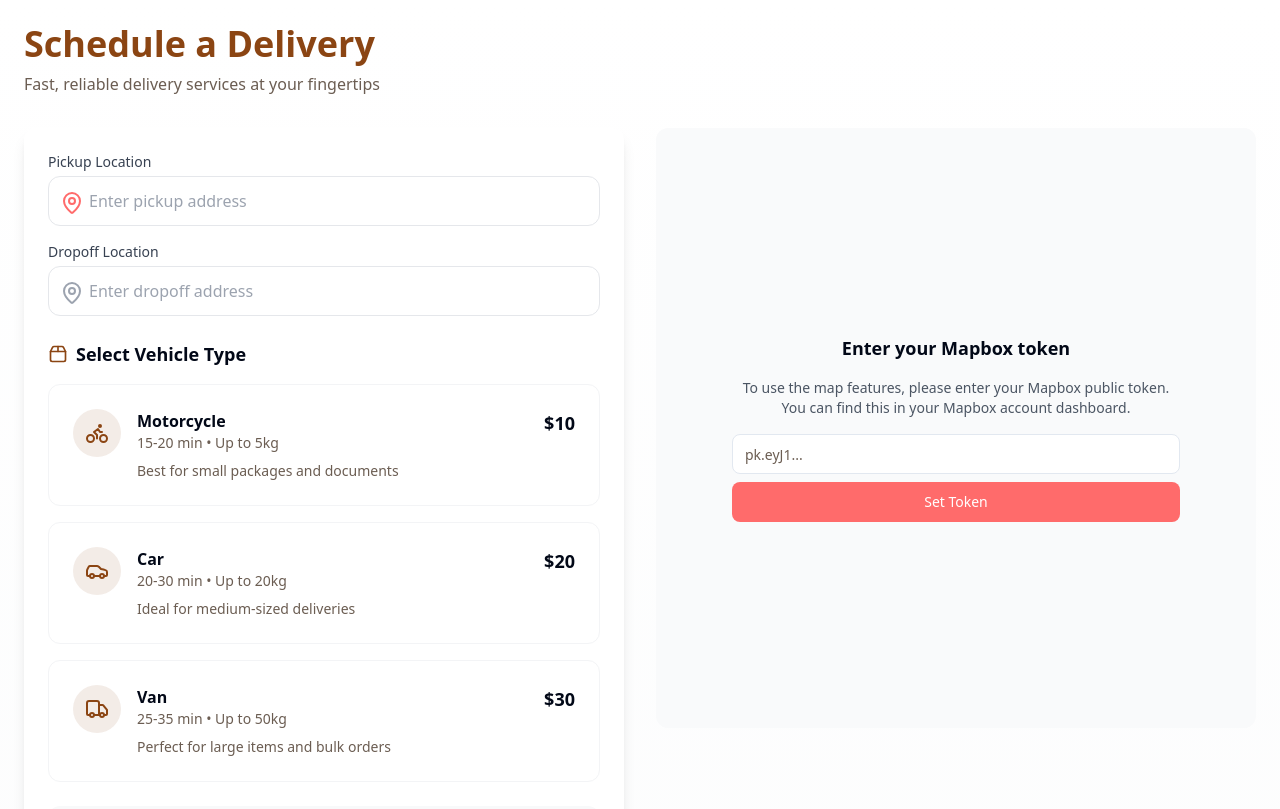
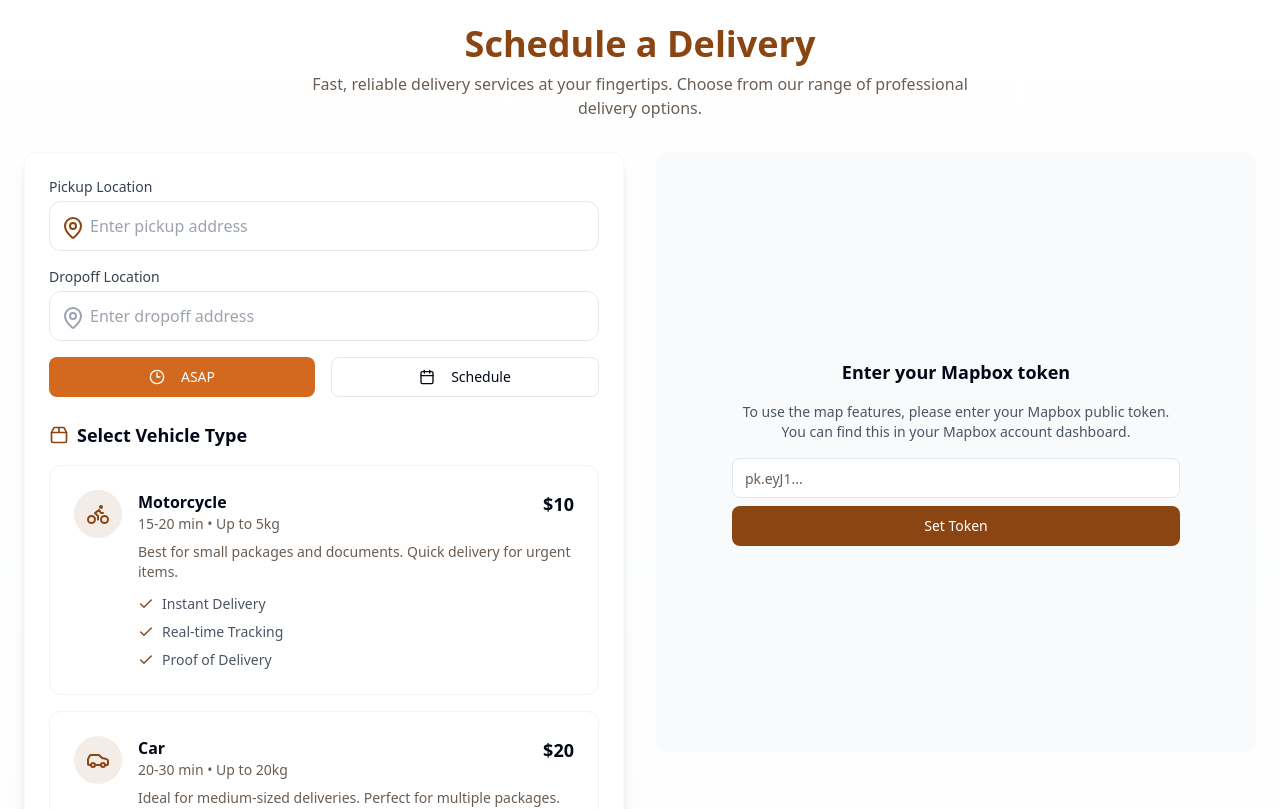
Before and after one commit to maxvaljan/maxmove-delivery-webapp, a React (Vite) app: page /delivery in a window 1280 px wide. Shown: the top 809 px of the page. Built offline with nearby package versions, Linux system fonts and the light colour scheme.

Commit message:
Update codebase with new features
This commit includes various updates and enhancements to the codebase, improving functionality and user experience.
[skip gpt_engineer]

```diff
--- a/src/components/DeliveryForm.tsx
+++ b/src/components/DeliveryForm.tsx
@@ -4,8 +4,9 @@ import DeliveryMap from './DeliveryMap';
 import ServiceCard from './ServiceCard';
 import { Button } from './ui/button';
 import { toast } from 'sonner';
-import { MapPin, Clock, Package2, Info } from 'lucide-react';
+import { MapPin, Clock, Package2, Info, Calendar, Clock3 } from 'lucide-react';
 import { motion } from 'framer-motion';
+import { format } from 'date-fns';
 
 const DeliveryForm = () => {
   const [pickup, setPickup] = useState('');
@@ -15,6 +16,7 @@ const DeliveryForm = () => {
   const [dropoffCoords, setDropoffCoords] = useState<[number, number]>();
   const [packageSize, setPackageSize] = useState<'small' | 'medium' | 'large'>('small');
   const [scheduledTime, setScheduledTime] = useState<Date | null>(null);
+  const [isScheduled, setIsScheduled] = useState(false);
 
   const services = [
     {
@@ -22,25 +24,27 @@ const DeliveryForm = () => {
       price: '$10',
       time: '15-20 min',
       maxWeight: '5kg',
-      description: 'Best for small packages and documents',
+      description: 'Best for small packages and documents. Quick delivery for urgent items.',
+      features: ['Instant Delivery', 'Real-time Tracking', 'Proof of Delivery'],
     },
     {
       type: 'car' as const,
       price: '$20',
       time: '20-30 min',
       maxWeight: '20kg',
-      description: 'Ideal for medium-sized deliveries',
+      description: 'Ideal for medium-sized deliveries. Perfect for multiple packages.',
+      features: ['Multiple Stops', 'Temperature Control', 'Insurance Coverage'],
     },
     {
       type: 'van' as const,
       price: '$30',
       time: '25-35 min',
       maxWeight: '50kg',
-      description: 'Perfect for large items and bulk orders',
+      description: 'Perfect for large items and bulk orders. Best for business deliveries.',
+      features: ['Loading Assistance', 'Route Optimization', 'Dedicated Support'],
     },
   ];
 
-  // Simulating geocoding for demo purposes
   const simulateGeocode = (address: string): [number, number] => {
     return [-74.5 + Math.random() * 0.1, 40 + Math.random() * 0.1];
   };
@@ -69,8 +73,13 @@ const DeliveryForm = () => {
       toast.error('Please select a delivery service');
       return;
     }
+
+    const deliveryTime = isScheduled && scheduledTime
+      ? format(scheduledTime, 'PPpp')
+      : 'As soon as possible';
+
     toast.success('Delivery request submitted successfully!', {
-      description: 'A driver will be assigned to your delivery shortly.',
+      description: `Your ${selectedService} delivery is scheduled for ${deliveryTime}`,
     });
   };
 
@@ -80,9 +89,12 @@ const DeliveryForm = () => {
         initial={{ opacity: 0, y: 20 }}
         animate={{ opacity: 1, y: 0 }}
         transition={{ duration: 0.5 }}
+        className="text-center"
       >
-        <h1 className="text-4xl font-bold mb-2 text-secondary">Schedule a Delivery</h1>
-        <p className="text-muted-foreground mb-8">Fast, reliable delivery services at your fingertips</p>
+        <h1 className="text-4xl font-bold mb-2 text-primary">Schedule a Delivery</h1>
+        <p className="text-muted-foreground mb-8 max-w-2xl mx-auto">
+          Fast, reliable delivery services at your fingertips. Choose from our range of professional delivery options.
+        </p>
       </motion.div>
 
       <div className="grid lg:grid-cols-2 gap-8">
@@ -92,7 +104,7 @@ const DeliveryForm = () => {
           animate={{ opacity: 1, x: 0 }}
           transition={{ duration: 0.5, delay: 0.2 }}
         >
-          <form onSubmit={handleSubmit} className="space-y-6 bg-white p-6 rounded-lg shadow-lg">
+          <form onSubmit={handleSubmit} className="space-y-6 bg-white p-6 rounded-lg shadow-lg border border-accent/10">
             <div className="relative space-y-4">
               <LocationInput
                 label="Pickup Location"
@@ -109,11 +121,32 @@ const DeliveryForm = () => {
                 onChange={handleDropoffChange}
                 icon={<MapPin className="text-destructive" />}
               />
+
+              <div className="flex items-center gap-4 mt-4">
+                <Button
+                  type="button"
+                  variant={isScheduled ? "outline" : "secondary"}
+                  className="flex-1"
+                  onClick={() => setIsScheduled(false)}
+                >
+                  <Clock3 className="w-4 h-4 mr-2" />
+                  ASAP
+                </Button>
+                <Button
+                  type="button"
+                  variant={isScheduled ? "secondary" : "outline"}
+                  className="flex-1"
+                  onClick={() => setIsScheduled(true)}
+                >
+                  <Calendar className="w-4 h-4 mr-2" />
+                  Schedule
+                </Button>
+              </div>
             </div>
 
             <div className="space-y-4">
               <div className="flex items-center gap-2 mb-4">
-                <Package2 className="w-5 h-5 text-secondary" />
+                <Package2 className="w-5 h-5 text-primary" />
                 <h3 className="text-lg font-semibold">Select Vehicle Type</h3>
               </div>
               <div className="grid gap-4">
@@ -125,6 +158,7 @@ const DeliveryForm = () => {
                     time={service.time}
                     maxWeight={service.maxWeight}
                     description={service.description}
+                    features={service.features}
                     selected={selectedService === service.type}
                     onClick={() => setSelectedService(service.type)}
                   />
@@ -133,15 +167,15 @@ const DeliveryForm = () => {
             </div>
 
             <div className="flex gap-4 items-center bg-muted p-4 rounded-lg">
-              <Info className="w-5 h-5 text-secondary" />
+              <Info className="w-5 h-5 text-primary" />
               <p className="text-sm text-muted-foreground">
-                Prices may vary based on distance and traffic conditions
+                Prices may vary based on distance and traffic conditions. All deliveries are insured.
               </p>
             </div>
 
             <Button
               type="submit"
-              className="w-full text-lg py-6 bg-secondary hover:bg-secondary/90"
+              className="w-full text-lg py-6 bg-primary hover:bg-primary/90"
             >
               Request Delivery
             </Button>
--- a/src/components/LocationInput.tsx
+++ b/src/components/LocationInput.tsx
@@ -24,7 +24,7 @@ const LocationInput = ({ label, placeholder, value, onChange, icon }: LocationIn
           value={value}
           onChange={(e) => onChange(e.target.value)}
           placeholder={placeholder}
-          className="w-full pl-10 pr-4 py-3 rounded-lg border border-gray-200 focus:outline-none focus:ring-2 focus:ring-secondary/20 focus:border-secondary transition-all duration-200"
+          className="w-full pl-10 pr-4 py-3 rounded-lg border border-gray-200 focus:outline-none focus:ring-2 focus:ring-primary/20 focus:border-primary transition-all duration-200"
         />
         <div className="absolute left-3 top-1/2 -translate-y-1/2 w-5 h-5 text-gray-400">
           {icon}
--- a/src/components/ServiceCard.tsx
+++ b/src/components/ServiceCard.tsx
@@ -1,5 +1,5 @@
 import { motion } from "framer-motion";
-import { Truck, Car, Bike } from "lucide-react";
+import { Truck, Car, Bike, Check } from "lucide-react";
 
 interface ServiceCardProps {
   type: "van" | "car" | "motorcycle";
@@ -7,6 +7,7 @@ interface ServiceCardProps {
   time: string;
   maxWeight: string;
   description: string;
+  features: string[];
   onClick: () => void;
   selected?: boolean;
 }
@@ -17,6 +18,7 @@ const ServiceCard = ({
   time,
   maxWeight,
   description,
+  features,
   onClick,
   selected
 }: ServiceCardProps) => {
@@ -35,13 +37,13 @@ const ServiceCard = ({
       onClick={onClick}
       className={`p-6 rounded-lg cursor-pointer transition-all duration-200 ${
         selected
-          ? "bg-secondary text-white shadow-lg"
+          ? "bg-primary text-white shadow-lg"
           : "bg-white hover:shadow-md border border-gray-100"
       }`}
     >
       <div className="flex items-start space-x-4">
-        <div className={`p-3 rounded-full ${selected ? 'bg-white/10' : 'bg-secondary/10'}`}>
-          <Icon className={`w-6 h-6 ${selected ? "text-white" : "text-secondary"}`} />
+        <div className={`p-3 rounded-full ${selected ? 'bg-white/10' : 'bg-primary/10'}`}>
+          <Icon className={`w-6 h-6 ${selected ? "text-white" : "text-primary"}`} />
         </div>
         <div className="flex-1">
           <div className="flex justify-between items-start mb-2">
@@ -53,9 +55,19 @@ const ServiceCard = ({
             </div>
             <span className="font-bold text-lg">{price}</span>
           </div>
-          <p className={`text-sm ${selected ? 'text-white/70' : 'text-muted-foreground'}`}>
+          <p className={`text-sm mb-3 ${selected ? 'text-white/70' : 'text-muted-foreground'}`}>
             {description}
           </p>
+          <div className="space-y-2">
+            {features.map((feature, index) => (
+              <div key={index} className="flex items-center gap-2">
+                <Check className={`w-4 h-4 ${selected ? 'text-white/90' : 'text-primary'}`} />
+                <span className={`text-sm ${selected ? 'text-white/90' : 'text-gray-600'}`}>
+                  {feature}
+                </span>
+              </div>
+            ))}
+          </div>
         </div>
       </div>
     </motion.div>
--- a/tailwind.config.ts
+++ b/tailwind.config.ts
@@ -25,11 +25,11 @@ export default {
         background: "hsl(var(--background))",
         foreground: "hsl(var(--foreground))",
         primary: {
-          DEFAULT: "#FF6B6B",
+          DEFAULT: "#8B4513",
           foreground: "#FFFFFF",
         },
         secondary: {
-          DEFAULT: "#8B4513",
+          DEFAULT: "#D2691E",
           foreground: "#FFFFFF",
         },
         muted: {
@@ -37,8 +37,8 @@ export default {
           foreground: "#6B5D52",
         },
         accent: {
-          DEFAULT: "#D2691E",
-          foreground: "#FFFFFF",
+          DEFAULT: "#DEB887",
+          foreground: "#8B4513",
         },
       },
       borderRadius: {
```
